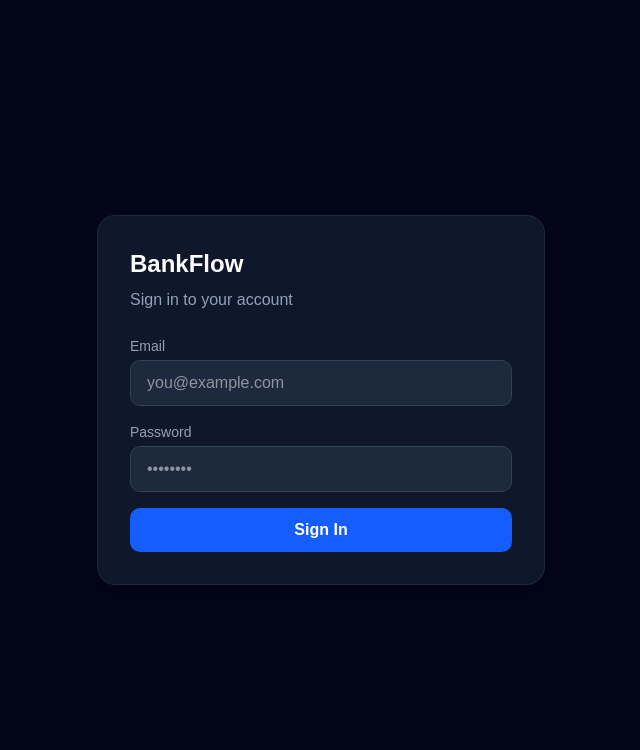
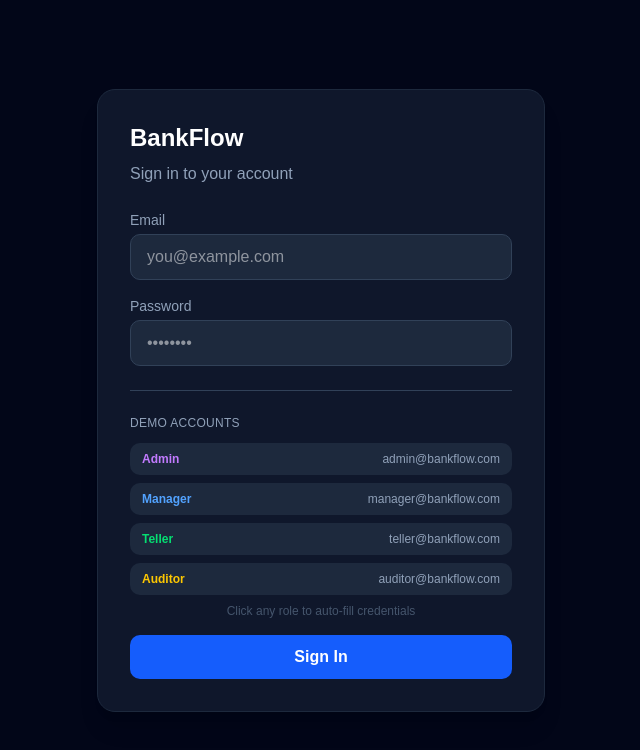
Before and after one commit to Tony-Nasr/bankflow, a React (Vite) app in the folder frontend/: page /login in a window 1280 px wide. Shown: the top 750 px of the page, without its empty margins (319-959 px from the left). Built offline with nearby package versions, Linux system fonts and the light colour scheme; no server answers.

Commit message:
add demo account buttons to login page

```diff
--- a/frontend/src/pages/LoginPage.tsx
+++ b/frontend/src/pages/LoginPage.tsx
@@ -61,6 +61,30 @@ export default function LoginPage() {
               placeholder="••••••••"
               required
             />
+
+{/* Demo Accounts */}
+<div className="mt-6 pt-6 border-t border-slate-700">
+  <p className="text-slate-400 text-xs mb-3 font-medium uppercase tracking-wide">Demo Accounts</p>
+  <div className="space-y-2">
+    {[
+      { role: 'Admin', email: 'admin@bankflow.com', password: 'Admin1234', color: 'text-purple-400' },
+      { role: 'Manager', email: 'manager@bankflow.com', password: 'Manager1234', color: 'text-blue-400' },
+      { role: 'Teller', email: 'teller@bankflow.com', password: 'Teller1234', color: 'text-green-400' },
+      { role: 'Auditor', email: 'auditor@bankflow.com', password: 'Auditor1234', color: 'text-yellow-400' },
+    ].map((account) => (
+      <button
+        key={account.role}
+        onClick={() => { setEmail(account.email); setPassword(account.password) }}
+        className="w-full flex items-center justify-between bg-slate-800 hover:bg-slate-700 rounded-lg px-3 py-2 transition"
+      >
+        <span className={`text-xs font-semibold ${account.color}`}>{account.role}</span>
+        <span className="text-xs text-slate-400">{account.email}</span>
+      </button>
+    ))}
+  </div>
+  <p className="text-slate-600 text-xs mt-2 text-center">Click any role to auto-fill credentials</p>
+</div>
+
           </div>
           <button
             type="submit"
```
Also changed, not shown: 12 other files (tests, documents, lock files or other folders).
